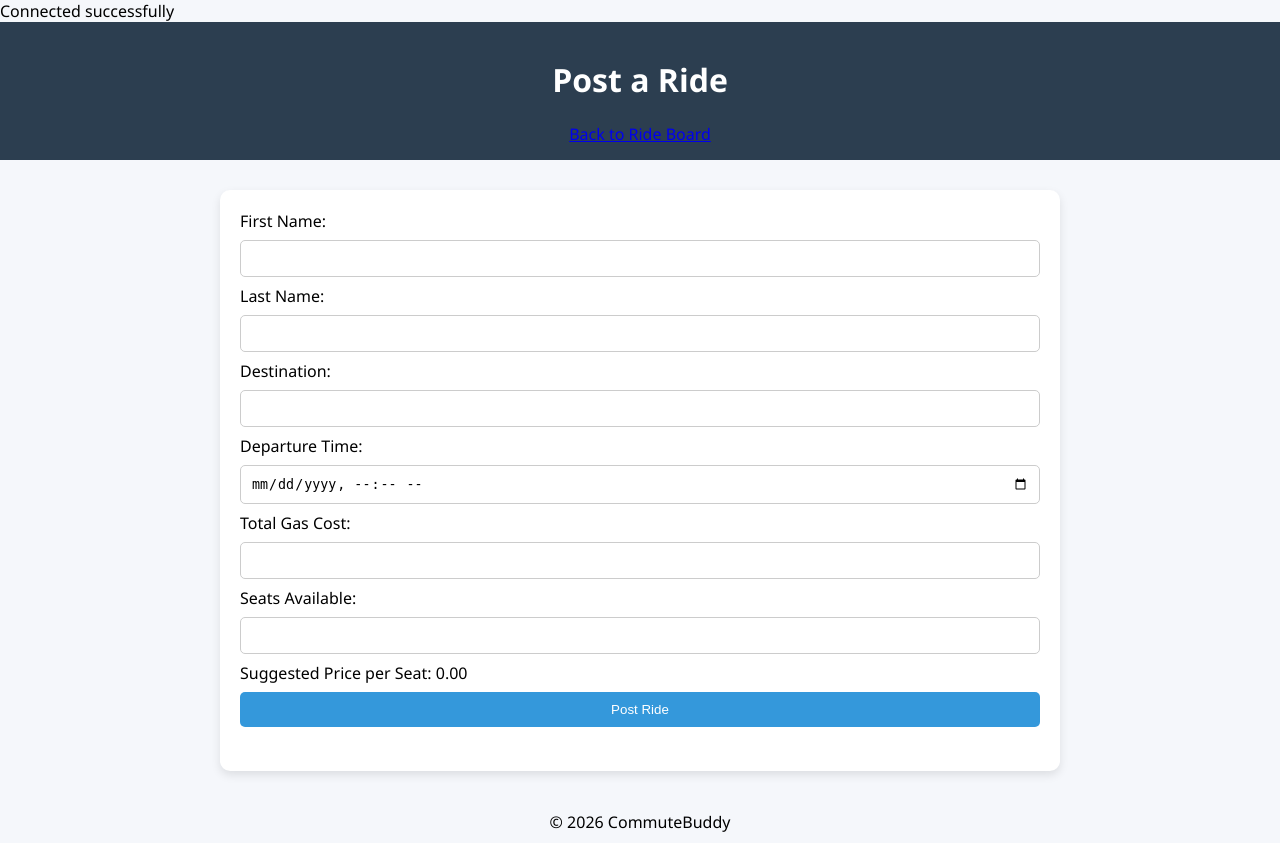
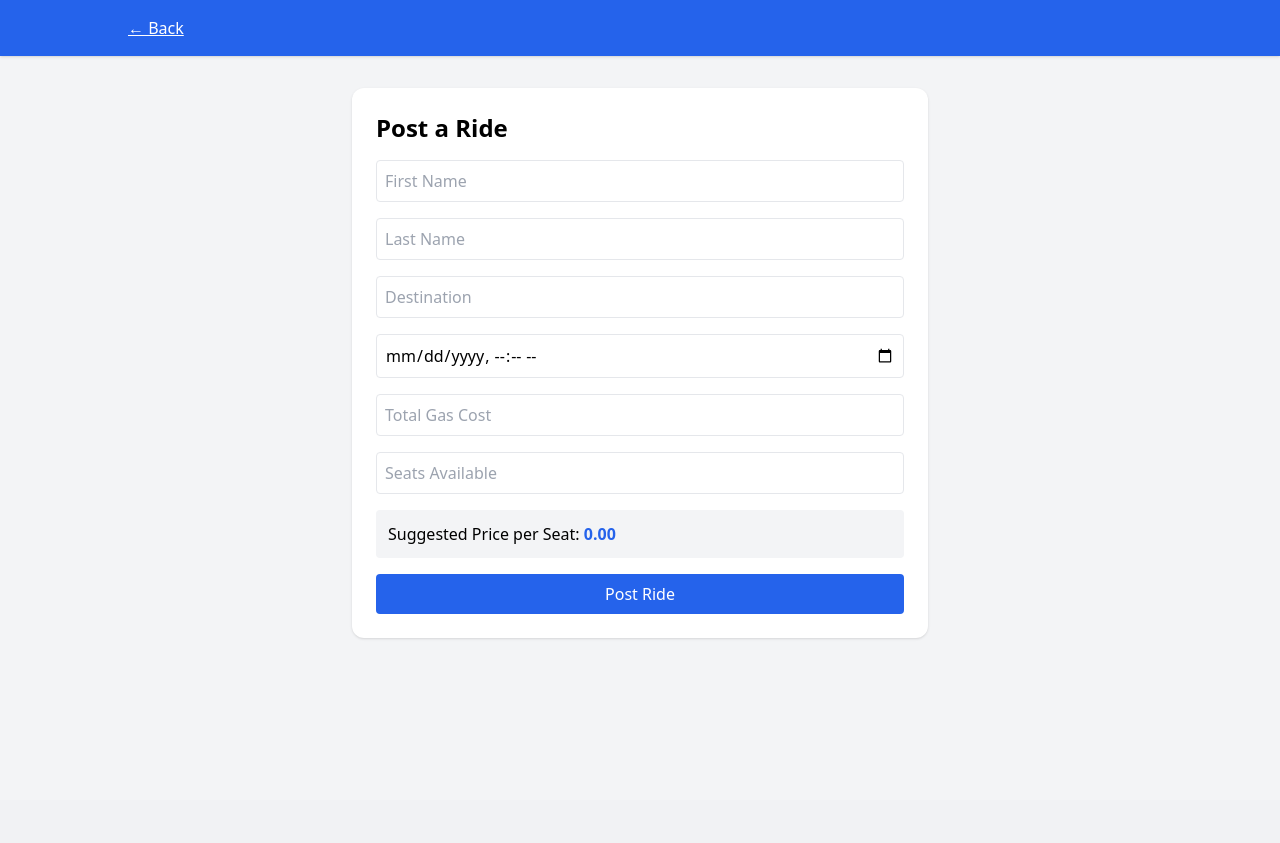
Before and after one commit to cerealciel/CommuteBuddy, a PHP site: page /post_ride.php in a window 1280 px wide. After the commit the page ends 639 px from the top, so only its background shows below. Run offline with PHP 8.4, Linux system fonts and the light colour scheme; some libraries are stand-ins or nearby versions.

Commit message:
trying out tailwind and added full CRUD huahww woa

```diff
--- a/CommuteBuddy/db.php
+++ b/CommuteBuddy/db.php
@@ -11,5 +11,4 @@ $conn = new mysqli($servername, $username, $password, $dbname);
 if ($conn->connect_error) {
   die("Connection failed: " . $conn->connect_error);
 }
-echo "Connected successfully";
 ?>
--- a/CommuteBuddy/post_ride.php
+++ b/CommuteBuddy/post_ride.php
@@ -9,7 +9,6 @@ if ($_SERVER["REQUEST_METHOD"] == "POST") {
     $total_gas = $_POST['total_gas'];
     $seats = $_POST['seats'];
 
-    // Insert driver into users table
     $stmt = $conn->prepare("INSERT INTO users (firstname, lastname, type) VALUES (?, ?, 'driver')");
     $stmt->bind_param("ss", $firstname, $lastname);
     $stmt->execute();
@@ -18,39 +17,68 @@ if ($_SERVER["REQUEST_METHOD"] == "POST") {
 
     $seat_price = $total_gas / $seats;
 
-    // Insert ride
     $stmt2 = $conn->prepare("INSERT INTO rides (driver_id, destination, departure_time, seat_price) VALUES (?, ?, ?, ?)");
     $stmt2->bind_param("issd", $driver_id, $destination, $departure_time, $seat_price);
     $stmt2->execute();
     $stmt2->close();
 
-    echo "<p>Ride posted successfully!</p>";
+    echo "<div class='max-w-xl mx-auto mt-4 p-4 bg-green-100 text-green-700 rounded'>Ride posted successfully!</div>";
 }
 ?>
+
 <!DOCTYPE html>
 <html>
 <head>
-    <title>Post a Ride</title>
-    <link rel="stylesheet" href="style.css">
-    <script src="script.js"></script>
+    <title>Post Ride</title>
+    <script src="https://cdn.tailwindcss.com"></script>
+    <script src="script.js" defer></script>
 </head>
-<body>
-<header>
-    <h1>Post a Ride</h1>
-    <a href="index.php">Back to Ride Board</a>
+
+<body class="bg-gray-100">
+
+<header class="bg-blue-600 text-white p-4 shadow">
+    <div class="max-w-5xl mx-auto">
+        <a href="index.php" class="underline">← Back</a>
+    </div>
 </header>
-<main>
-<form method="POST">
-    First Name: <input type="text" name="firstname" required><br>
-    Last Name: <input type="text" name="lastname" required><br>
-    Destination: <input type="text" name="destination" required><br>
-    Departure Time: <input type="datetime-local" name="departure_time" required><br>
-    Total Gas Cost: <input type="number" name="total_gas" id="total_gas" required><br>
-    Seats Available: <input type="number" name="seats" id="seats" required><br>
-    Suggested Price per Seat: <span id="price_display">0.00</span><br>
-    <input type="submit" value="Post Ride">
+
+<main class="max-w-xl mx-auto mt-8 p-6 bg-white rounded-xl shadow">
+
+<h2 class="text-2xl font-semibold mb-4">Post a Ride</h2>
+
+<form method="POST" class="space-y-4">
+
+    <input type="text" name="firstname" placeholder="First Name"
+        class="w-full p-2 border rounded">
+
+    <input type="text" name="lastname" placeholder="Last Name"
+        class="w-full p-2 border rounded">
+
+    <input type="text" name="destination" placeholder="Destination"
+        class="w-full p-2 border rounded">
+
+    <input type="datetime-local" name="departure_time"
+        class="w-full p-2 border rounded">
+
+    <input type="number" name="total_gas" id="total_gas" placeholder="Total Gas Cost"
+        class="w-full p-2 border rounded">
+
+    <input type="number" name="seats" id="seats" placeholder="Seats Available"
+        class="w-full p-2 border rounded">
+
+    <div class="bg-gray-100 p-3 rounded">
+        Suggested Price per Seat:
+        <span id="price_display" class="font-bold text-blue-600">0.00</span>
+    </div>
+
+    <button type="submit"
+        class="w-full bg-blue-600 text-white p-2 rounded hover:bg-blue-700">
+        Post Ride
+    </button>
+
 </form>
+
 </main>
-<footer>&copy; 2026 CommuteBuddy</footer>
+
 </body>
 </html>
--- a/CommuteBuddy/script.js
+++ b/CommuteBuddy/script.js
@@ -1,15 +1,12 @@
-const totalGas = document.getElementById('total_gas');
+const gas = document.getElementById('total_gas');
 const seats = document.getElementById('seats');
-const priceDisplay = document.getElementById('price_display');
+const display = document.getElementById('price_display');
 
-if(totalGas && seats){
-    function updatePrice() {
-        const gas = parseFloat(totalGas.value) || 0;
-        const seatCount = parseInt(seats.value) || 1;
-        const price = gas / seatCount;
-        priceDisplay.textContent = price.toFixed(2);
-    }
+function update() {
+    const g = parseFloat(gas.value) || 0;
+    const s = parseInt(seats.value) || 1;
+    display.textContent = (g / s).toFixed(2);
+}
 
-    totalGas.addEventListener('input', updatePrice);
-    seats.addEventListener('input', updatePrice);
-}
+gas?.addEventListener('input', update);
+seats?.addEventListener('input', update);
--- a/CommuteBuddy/style.css
+++ b/CommuteBuddy/style.css
@@ -1,68 +1,165 @@
-body {
-    font-family: 'Segoe UI', sans-serif;
-    background-color: #f5f7fb;
-    margin: 0;
+:root {
+    --bg: #f4f6fb;
+    --surface: #ffffff;
+    --primary: #2c3e50;
+    --accent: #0984e3;
+    --accent-hover: #00cec9;
+    --text: #2d3436;
+    --muted: #7f8c8d;
+    --border: #e1e4ea;
+    --shadow: 0 10px 25px rgba(0, 0, 0, 0.05);
+    --radius: 12px;
 }
 
+* {
+    box-sizing: border-box;
+}
+
+body {
+    font-family: 'Segoe UI', system-ui, -apple-system, sans-serif;
+    background: var(--bg);
+    color: var(--text);
+    margin: 0;
+    line-height: 1.6;
+}
+
+/* Header */
 header {
-    background-color: #2c3e50;
+    background: linear-gradient(135deg, var(--primary), #34495e);
     color: white;
-    padding: 15px;
+    padding: 20px 15px;
     text-align: center;
+    margin-bottom: 20px;
+}
+
+header h1 {
+    margin: 0;
+    font-size: 1.5rem;
+    letter-spacing: 0.5px;
+}
+
+/* Navigation */
+nav {
+    margin-top: 10px;
 }
 
 nav a {
     color: #ecf0f1;
-    margin: 0 10px;
+    margin: 0 12px;
     text-decoration: none;
+    font-weight: 500;
+    position: relative;
 }
 
-main {
-    max-width: 800px;
-    margin: 30px auto;
-    background: white;
-    padding: 20px;
-    border-radius: 10px;
-    box-shadow: 0 4px 10px rgba(0,0,0,0.1);
+nav a::after {
+    content: '';
+    position: absolute;
+    left: 0;
+    bottom: -3px;
+    width: 0;
+    height: 2px;
+    background: var(--accent);
+    transition: width 0.2s ease;
 }
 
+nav a:hover::after {
+    width: 100%;
+}
+
+/* Main container */
+main {
+    max-width: 900px;
+    margin: 40px auto;
+    background: var(--surface);
+    padding: 40px;
+    border-radius: var(--radius);
+    box-shadow: var(--shadow);
+}
+
+/* Headings */
 h2 {
     margin-top: 0;
+    font-size: 1.4rem;
 }
 
-form input, form select {
+/* Form */
+form input,
+form select {
     width: 100%;
-    padding: 10px;
-    margin: 8px 0;
-    border: 1px solid #ccc;
-    border-radius: 5px;
+    padding: 12px;
+    margin: 8px 0 24px 0; /* More breathing room */
+    display: block;       /* Forces label text to sit above input */
+    border: 1px solid var(--border);
+    border-radius: 8px;
+    font-size: 0.95rem;
+    transition: all 0.2s ease;
+    background: #fff;
 }
 
+form input:focus,
+form select:focus {
+    outline: none;
+    border-color: var(--accent);
+    box-shadow: 0 0 0 4px rgba(9, 132, 227, 0.1);
+}
+
+/* Feature: Price Display */
+#price_display {
+    font-weight: 700;
+    color: var(--accent);
+    font-size: 1.25rem;
+    background: #e1f0fd;
+    padding: 2px 8px;
+    border-radius: 4px;
+}
+
+/* Button */
 input[type="submit"] {
-    background-color: #3498db;
+    background: var(--accent);
     color: white;
     border: none;
     cursor: pointer;
-    transition: 0.2s;
+    font-weight: 600;
+    letter-spacing: 0.3px;
+    padding: 14px;
+    transition: all 0.2s ease;
 }
 
 input[type="submit"]:hover {
-    background-color: #2980b9;
+    background: var(--accent-hover);
+    transform: translateY(-1px);
 }
 
+/* Table */
 table {
     width: 100%;
     border-collapse: collapse;
+    margin-top: 15px;
+    overflow: hidden;
+    border-radius: 8px;
 }
 
-table th, table td {
-    padding: 10px;
-    border-bottom: 1px solid #ddd;
+table th {
+    background: #ecf0f1;
+    font-weight: 600;
+}
+
+table th,
+table td {
+    padding: 12px;
+    border-bottom: 1px solid var(--border);
     text-align: left;
 }
 
+table tr:hover {
+    background: #f9fbfd;
+}
+
+/* Footer */
 footer {
     text-align: center;
-    padding: 10px;
-    margin-top: 20px;
+    padding: 20px;
+    margin-top: 40px;
+    color: var(--muted);
+    font-size: 0.9rem;
 }
```
Also changed, not shown: CommuteBuddy/book_ride.php (+34 -19 lines), CommuteBuddy/delete_booking.php (added, +15 -0 lines), CommuteBuddy/delete_ride.php (added, +22 -0 lines), CommuteBuddy/edit_ride.php (added, +61 -0 lines), CommuteBuddy/index.php (+100 -25 lines).
